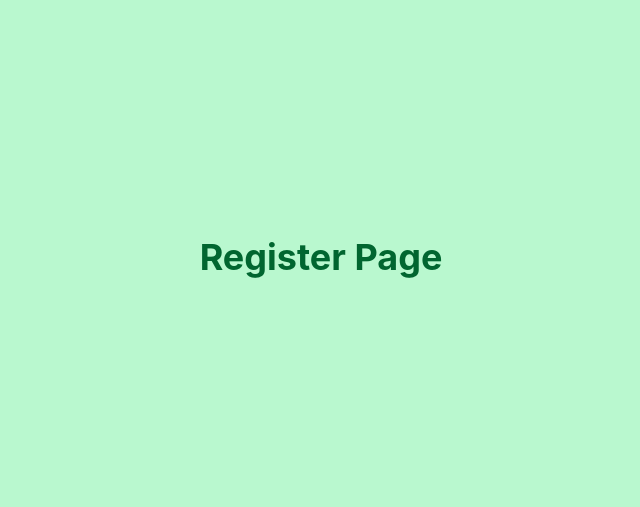
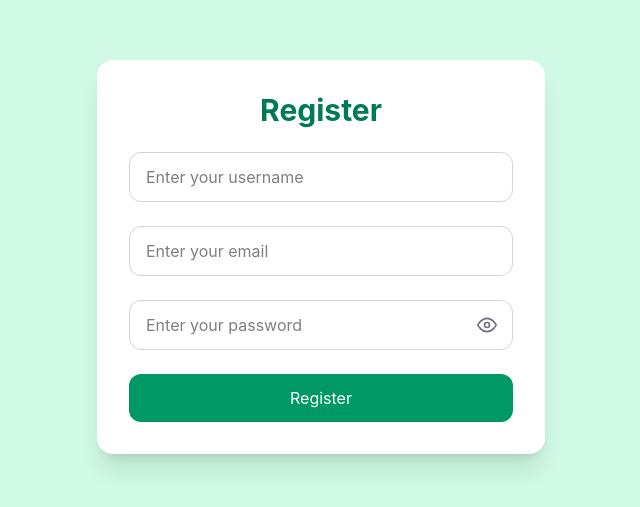
Before and after one commit to moemenhafez/project-final, a React (Vite) app: page /register in a window 1280 px wide. Shown: the part 143-650 px from the top of the page, without its empty margins (319-959 px from the left). Built offline with nearby package versions, Linux system fonts and the light colour scheme.

Commit message:
Create professional register page using reusable authentication components

```diff
--- a/src/pages/auth/RegisterPage.tsx
+++ b/src/pages/auth/RegisterPage.tsx
@@ -1,24 +1,124 @@
+import { useState } from 'react'
+
+import Notification from '@/components/feedback/Notification'
+
+import PasswordInput from '@/pages/auth/PasswordInput'
+
+import Button from '@/components/ui/Button'
+
+import Input from '@/components/ui/Input'
+
+import AuthLayout from '@/layouts/AuthLayout'
+
 function RegisterPage() {
+  const [username, setUsername] =
+    useState('')
+
+  const [email, setEmail] = useState('')
+
+  const [password, setPassword] =
+    useState('')
+
+  const [error, setError] = useState('')
+
+  const [loading, setLoading] =
+    useState(false)
+
+  const [showNotification, setShowNotification] =
+    useState(false)
+
+  function handleRegister() {
+    if (
+      !username ||
+      !email ||
+      !password
+    ) {
+      setError('Please fill all fields')
+
+      return
+    }
+
+    setError('')
+
+    setLoading(true)
+
+    setTimeout(() => {
+      console.log({
+        username,
+        email,
+        password,
+      })
+
+      setLoading(false)
+
+      setShowNotification(true)
+
+      setTimeout(() => {
+        setShowNotification(false)
+      }, 3000)
+    }, 2000)
+  }
+
   return (
-    <div
-      className="
-        min-h-screen
-        flex
-        items-center
-        justify-center
-        bg-green-200
-      "
-    >
-      <h1
-        className="
-          text-4xl
-          font-bold
-          text-green-800
-        "
-      >
-        Register Page
-      </h1>
-    </div>
+    <>
+      <Notification
+        message="Registration successful"
+        show={showNotification}
+      />
+
+      <AuthLayout title="Register">
+        {error && (
+          <div
+            className="
+              bg-red-100
+              text-red-600
+              px-4
+              py-3
+              rounded-xl
+              text-sm
+            "
+          >
+            {error}
+          </div>
+        )}
+
+        <Input
+          type="text"
+          placeholder="Enter your username"
+          value={username}
+          onChange={(
+  event: React.ChangeEvent<HTMLInputElement>
+) =>
+  setUsername(event.target.value)
+          }
+        />
+
+        <Input
+          type="email"
+          placeholder="Enter your email"
+          value={email}
+          onChange={(
+  event: React.ChangeEvent<HTMLInputElement>
+) =>
+  setEmail(event.target.value)}
+        />
+
+        <PasswordInput
+          value={password}
+          onChange={(
+  event: React.ChangeEvent<HTMLInputElement>
+) =>
+  setPassword(event.target.value)
+          }
+        />
+
+        <Button
+          title="Register"
+          onClick={handleRegister}
+          loading={loading}
+        />
+      </AuthLayout>
+    </>
   )
 }
 
```
